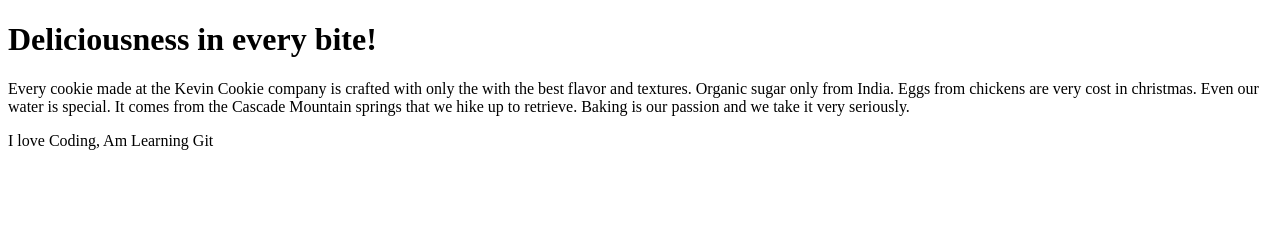
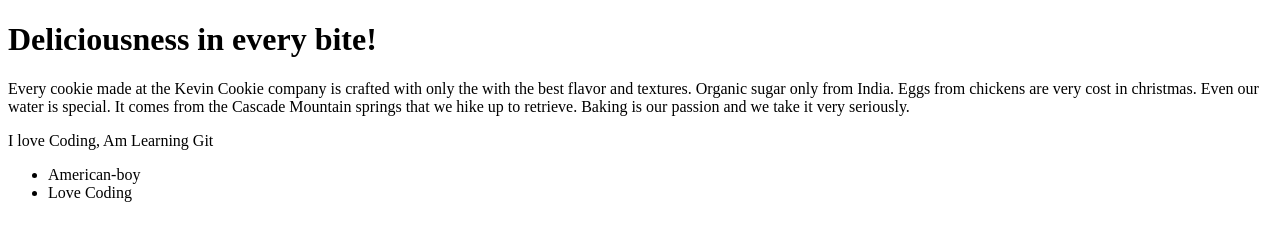
Before and after one commit to Efezino218/GitTraning, a plain HTML site: page index.htm in a window 1280 px wide. Drawn offline with Linux system fonts and the light colour scheme.

Commit message:
Save the changes

```diff
--- a/index.htm
+++ b/index.htm
@@ -12,6 +12,10 @@ up to retrieve. Baking is our passion and we take it very seriously.</p>
 
 <div>
     <p>I love Coding, Am Learning Git</p>
+    <ul>
+        <li>American-boy</li>
+        <li>Love Coding</li>
+    </ul>
 </div>
 
 </body>
```
